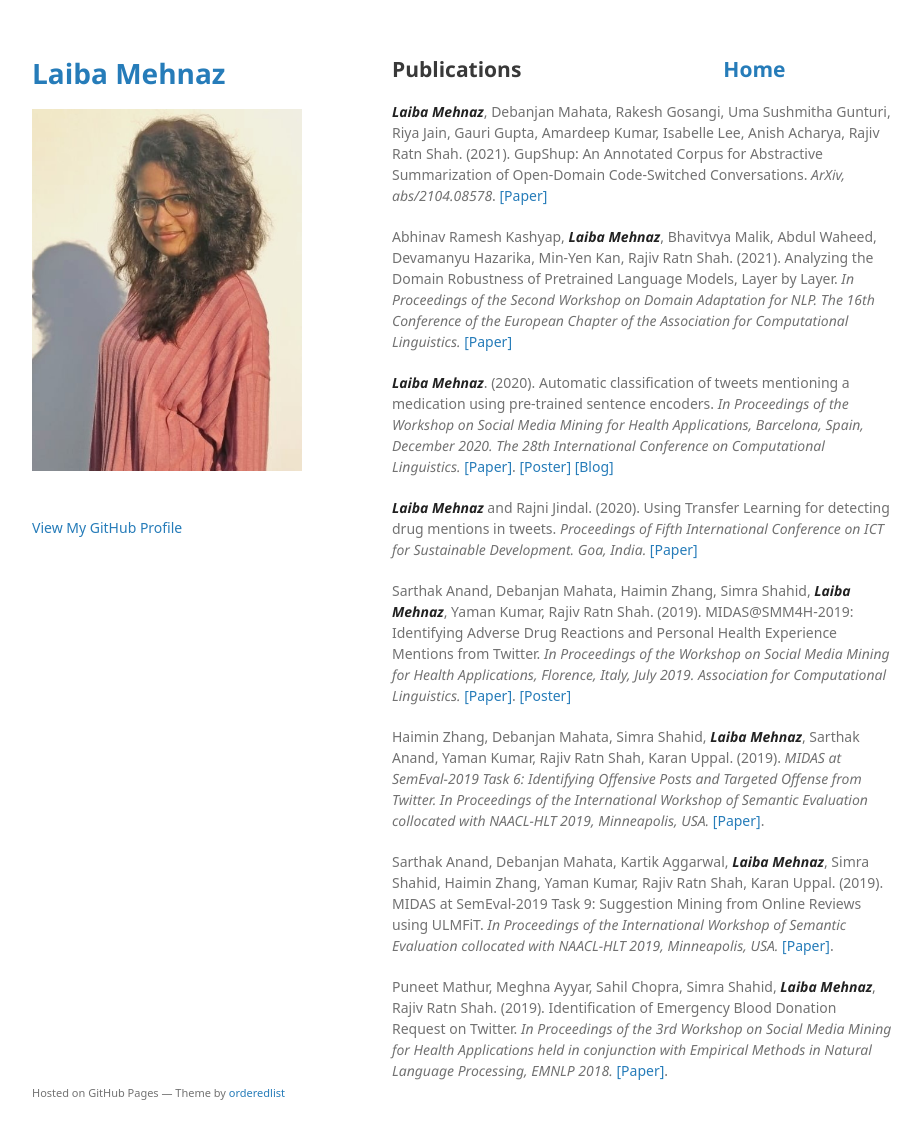
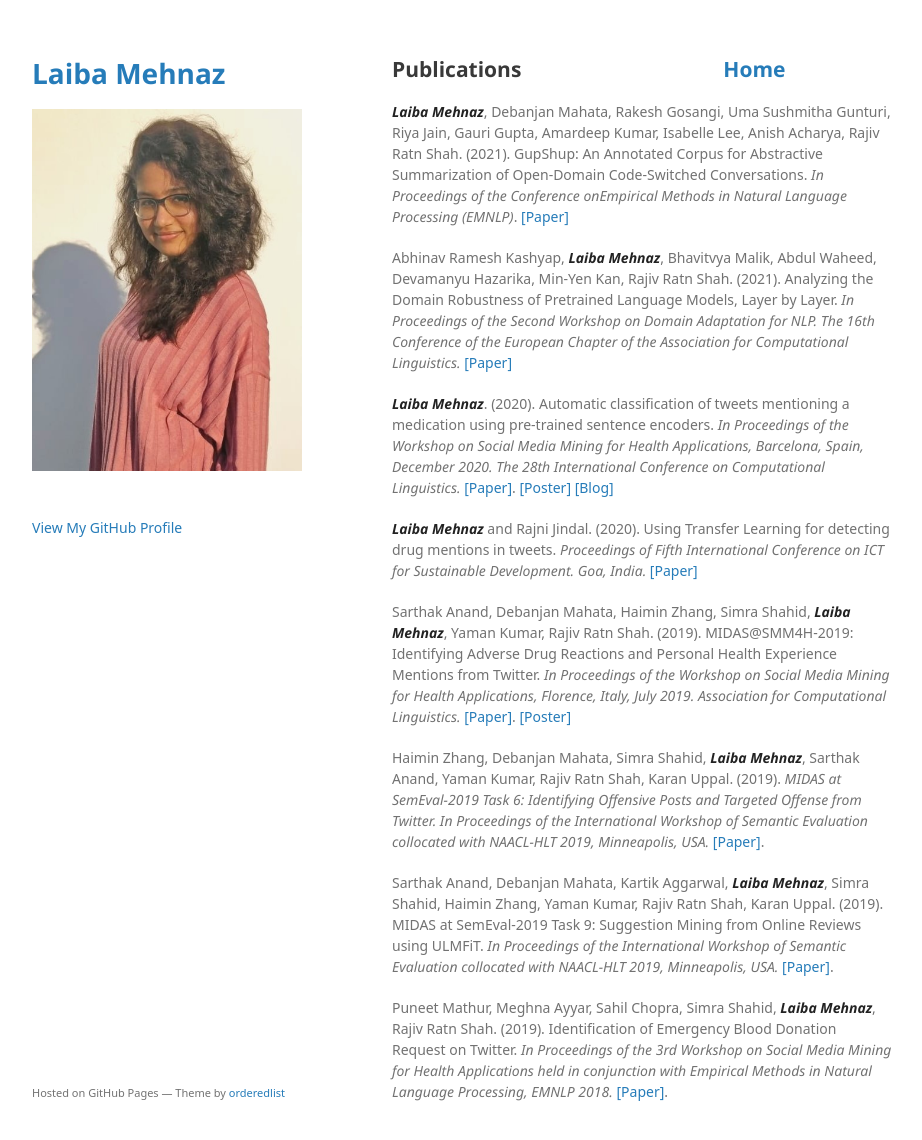
Before and after one commit to laibamehnaz/laibamehnaz.github.io, a Jekyll site: the page built from publication.md, in a window 1280 px wide and 1172 px high. Shown: the top 1140 px of the window, without its empty margins (178-1100 px from the left). Built offline with Jekyll 4.4.1, drawn with Linux system fonts in a browser that asks for light colours; some web fonts are replaced; the repository's description, which GitHub fills in, is left out; our own code applies the rules of GitHub Pages for plain Markdown files.

Commit message:
Update publication.md

```diff
--- a/publication.md
+++ b/publication.md
@@ -7,7 +7,7 @@ layout: default
 
 ***Laiba Mehnaz***, Debanjan Mahata, Rakesh Gosangi, Uma Sushmitha Gunturi, Riya Jain, Gauri Gupta,
 Amardeep Kumar, Isabelle Lee, Anish Acharya, Rajiv Ratn Shah. (2021). GupShup: An Annotated Corpus for
-Abstractive Summarization of Open-Domain Code-Switched Conversations. *ArXiv, abs/2104.08578*.  [[Paper]](https://arxiv.org/abs/2104.08578)
+Abstractive Summarization of Open-Domain Code-Switched Conversations. *In Proceedings of the Conference onEmpirical Methods in Natural Language Processing (EMNLP)*.  [[Paper]](https://arxiv.org/abs/2104.08578)
 
 Abhinav Ramesh Kashyap, ***Laiba Mehnaz***, Bhavitvya Malik, Abdul Waheed, Devamanyu Hazarika, Min-Yen
 Kan, Rajiv Ratn Shah. (2021). Analyzing the Domain Robustness of Pretrained Language Models, Layer by
```
